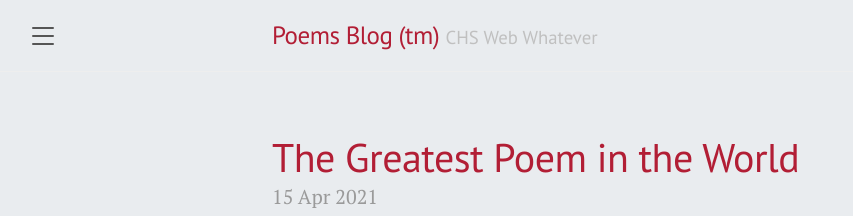
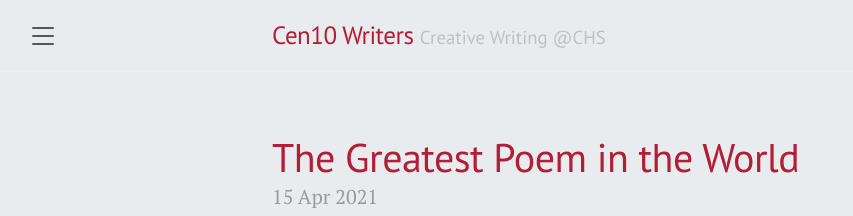
Before and after one commit to cen10writers/cen10writers.github.io, a Jekyll site: the page built from index.html, in a window 1280 px wide and 900 px high. Shown: the top 216 px of the window, without its empty margins (8-861 px from the left). Built offline with Jekyll 4.4.1, drawn with Linux system fonts in a browser that asks for light colours; the list of posts is cut into pages by our own code.

Commit message:
Update _config.yml

```diff
--- a/_config.yml
+++ b/_config.yml
@@ -1,15 +1,15 @@
 # Setup
-title:               Poems Blog (tm)
-tagline:             'CHS Web Whatever'
-description:         'Poems for Centennial'
-url:                 'https://kalkronline.github.io'
-baseurl:             '/poems'
+title:               Cen10 Writers
+tagline:             'Creative Writing @CHS'
+description:         'Poems for Patriots'
+url:                 'https://cen10writers.github.io/'
+baseurl:             '/'
 paginate:            5
 permalink:           pretty
 
 # About/contact
 author:
-  name:              Kale Riley
+  name:              KR
   url:               http://kalkr.online
   email:             me@kalkr.online
 
```
